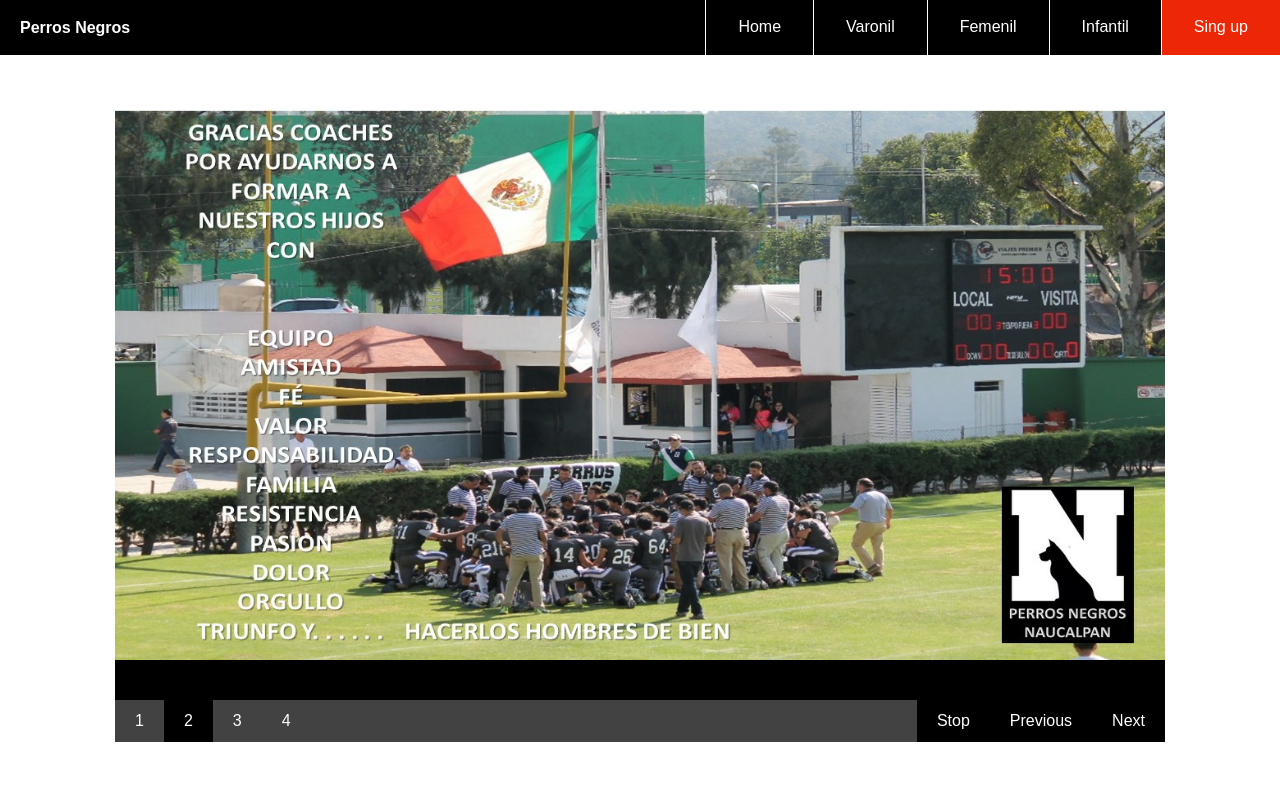
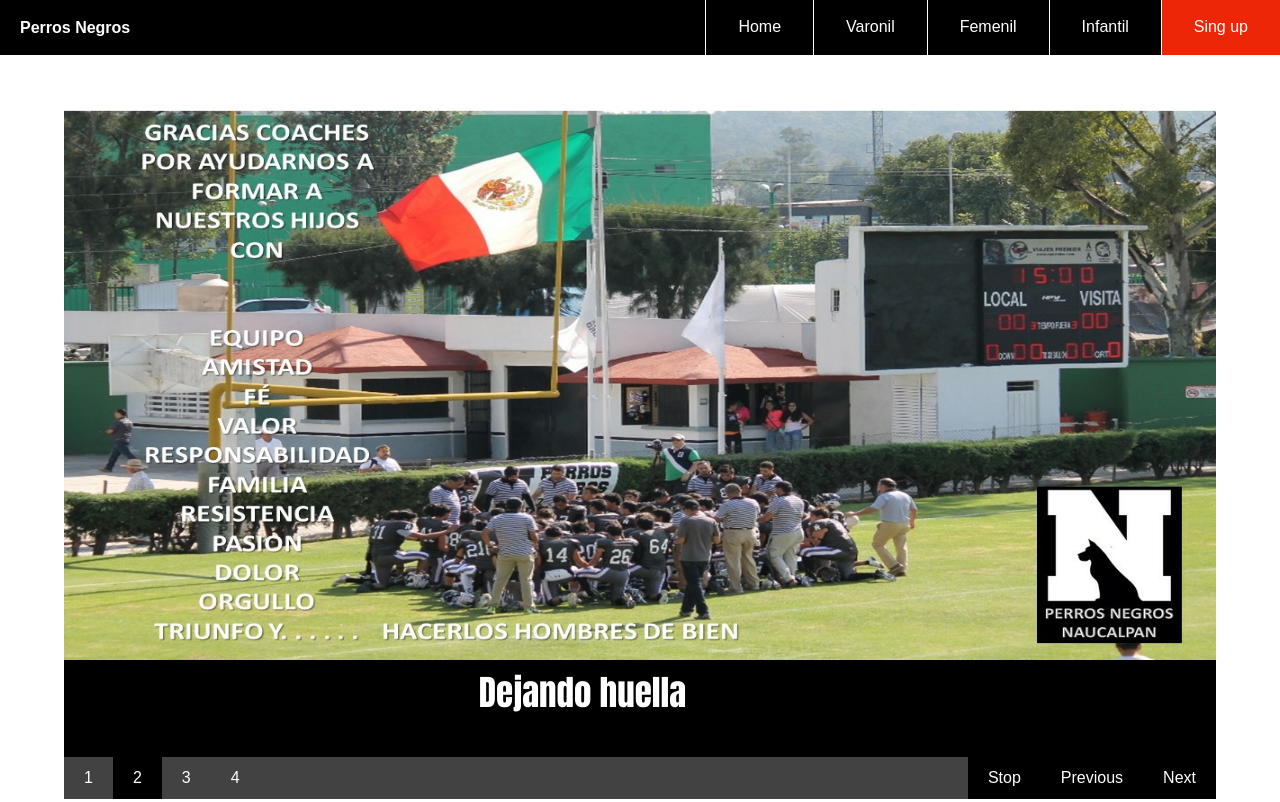
Before and after one commit to PerrosNegros/PerrosNegros, a plain HTML site: page index.html in a window 1280 px wide. Shown: the top 802 px of the page. Drawn offline with nearby package versions, Linux system fonts and the light colour scheme.

Commit message:
modificación de tamaño del slider - Prueba

```diff
--- a/css/slider.css
+++ b/css/slider.css
@@ -1,16 +1,15 @@
 .main{
 	width: 90%;
-	max-width: 1050px;
 	margin: 10px auto;
 	background: black;
 	position: relative;
 	z-index: 0;
+	margin-bottom: 0;
 
 }
 
 .slides{
 	width: 100%;
-
 }
 
 .slides img{
@@ -22,6 +21,7 @@
 	background: #424242;
 	list-style: none;
 	overflow: hidden;
+	margin-top: 0;
 }
 
 .slidesjs-pagination li{
@@ -52,3 +52,12 @@
 	padding: 10px 20px;
 	float: right;
 }
+
+p{
+	position: absolute;
+	text-align: center;
+	top: 81%;
+	color: white;
+	font-family: 'Anton', sans-serif;
+	font-size: 35px;
+}
--- a/css/styles.css
+++ b/css/styles.css
@@ -25,6 +25,11 @@ a:hover {
 @-ms-viewport { width: device-width; }
 @-o-viewport { width: device-width; }
 @viewport { width: device-width; }
+
+/*-------------------------------------------
+  SECTION
+---------------------------------------------*/
+
 
 
 /* ------------------------------------------
--- a/index.html
+++ b/index.html
@@ -5,6 +5,7 @@
     <title>Perros Negros</title>
     <meta name="author" content="Adtile">
     <meta name="viewport" content="width=device-width,initial-scale=1">
+    <link href="https://fonts.googleapis.com/css?family=Anton" rel="stylesheet">
     <link rel="stylesheet" href="css/styles.css">
     <link rel="stylesheet" type="text/css" href="css/fonts.css">
     <link rel="stylesheet" type="text/css" href="css/slider.css">
@@ -30,8 +31,9 @@
       </nav>
     </header>
 
-    <section id="home">
+    <section id="home" class="section1">
       <div class="main">
+        <p>Dejando huella</p>
         <div class="slides">
           <img src="img/logo.png">
           <img src="img/coaching.jpg">
@@ -41,7 +43,7 @@
       </div>
     </section>
 
-    <section id="about">
+    <section id="about" >
       <h1>About</h1>
     </section>
 
@@ -67,7 +69,7 @@
     <script >
        $(function(){
       $(".slides").slidesjs({
-      play: {
+        play: {
       active: true,
         // [boolean] Generate the play and stop buttons.
         // You cannot use your own buttons. Sorry.
@@ -81,9 +83,10 @@
         // [boolean] show/hide stop and play buttons
       pauseOnHover: false,
         // [boolean] pause a playing slideshow on hover
-      restartDelay: 2500
+      restartDelay: 2500,
         // [number] restart delay on inactive slideshow
     }
+
       });
     });
   </script>
```
